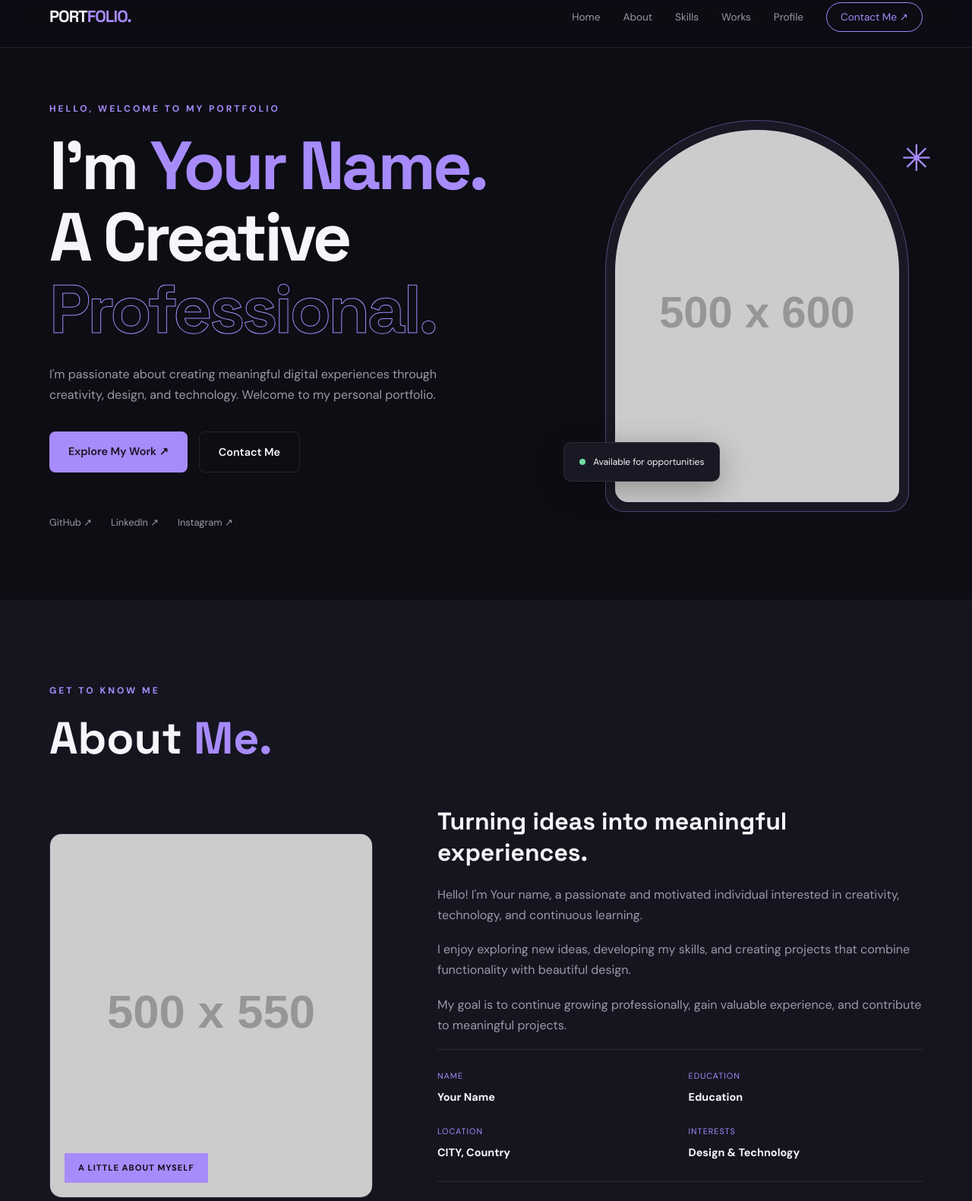
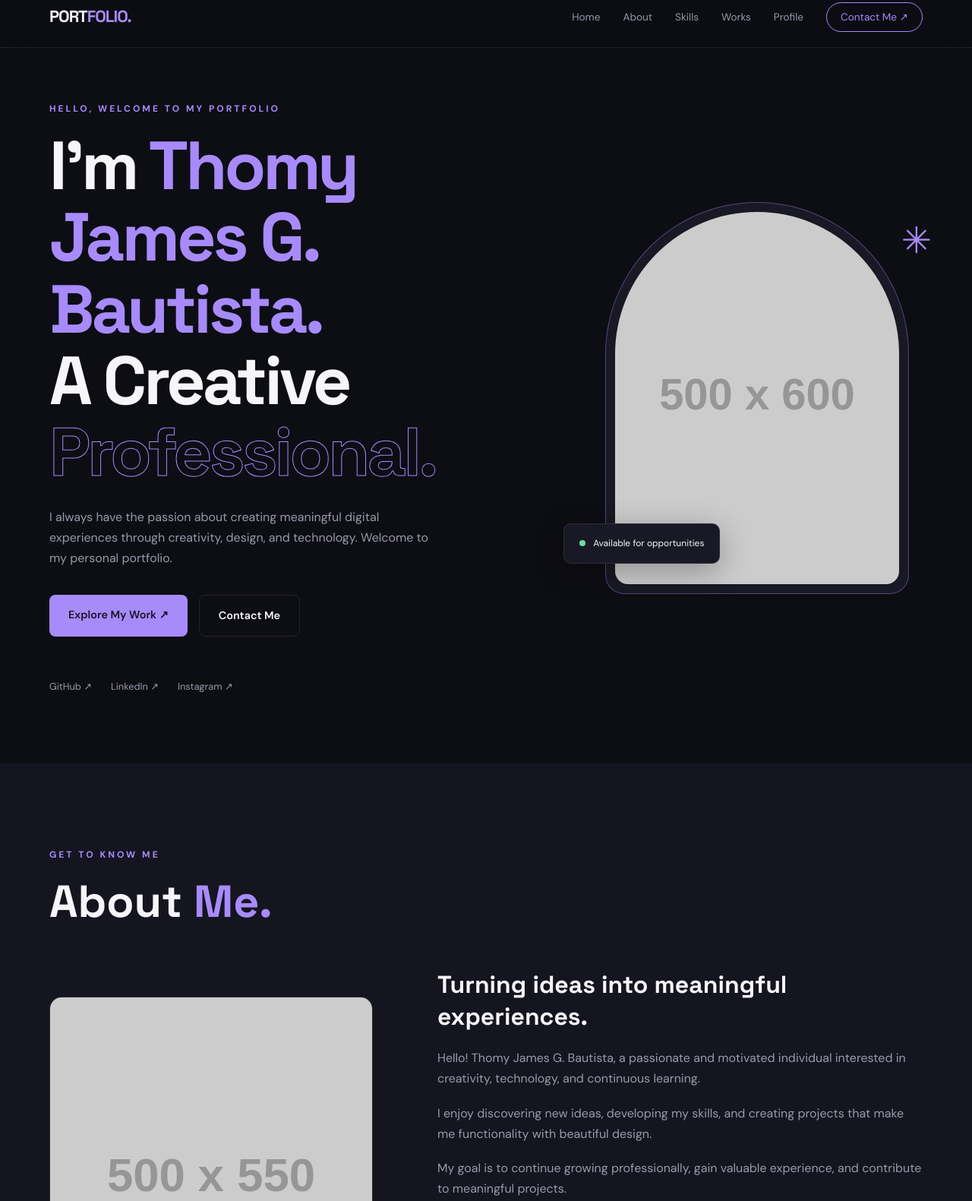
Before and after one commit to tjbautista523-lgtm/Portfolio-Final, a plain HTML site: page index.html in a window 1280 px wide. Shown: the part 18-1599 px from the top of the page at 76% size. Drawn offline with Linux system fonts and the light colour scheme; placeholder pictures from the web are drawn by us.

Commit message:
all about me description

```diff
--- a/index.html
+++ b/index.html
@@ -35,13 +35,13 @@
                 <p class="eyebrow"> HELLO, WELCOME TO MY PORTFOLIO</p>
 
                 <h1>
-                    I'm <span class="accent">Your Name.</span><br>
+                    I'm <span class="accent">Thomy James G. Bautista.</span><br>
                     A Creative<br>
                     <span class="outline-text">Professional.</span>
                 </h1>
 
                 <p class="hero-description">
-                    I'm passionate about creating meaningful digital
+                    I always have the passion about creating meaningful digital
                     experiences through creativity, design, and technology.
                     Welcome to my personal portfolio.
                 </p>
@@ -53,7 +53,7 @@
 
                 <div class="hero-socials">
                     <a href="https://github.com/" target="_blank" rel="noopener">GitHub ↗</a>
-                    <a href="https://linkedin.com/" target="_blank" rel="noopener">LinkedIn ↗</a>
+                    <a href="https://facebook.com/" target="_blank" rel="noopener">LinkedIn ↗</a>
                     <a href="https://instagram.com/" target="_blank" rel="noopener">Instagram ↗</a>
                 </div>
             </div>
@@ -90,14 +90,14 @@
                         <h3>Turning ideas into meaningful experiences.</h3>
 
                         <p>
-                            Hello! I'm Your name, a passionate and motivated
+                            Hello! Thomy James G. Bautista, a passionate and motivated
                             individual interested in creativity, technology,
                             and continuous learning.
                         </p>
 
                         <p>
-                            I enjoy exploring new ideas, developing my skills,
-                            and creating projects that combine functionality
+                            I enjoy discovering new ideas, developing my skills,
+                            and creating projects that make me functionality
                             with beautiful design.
                         </p>
 
```
